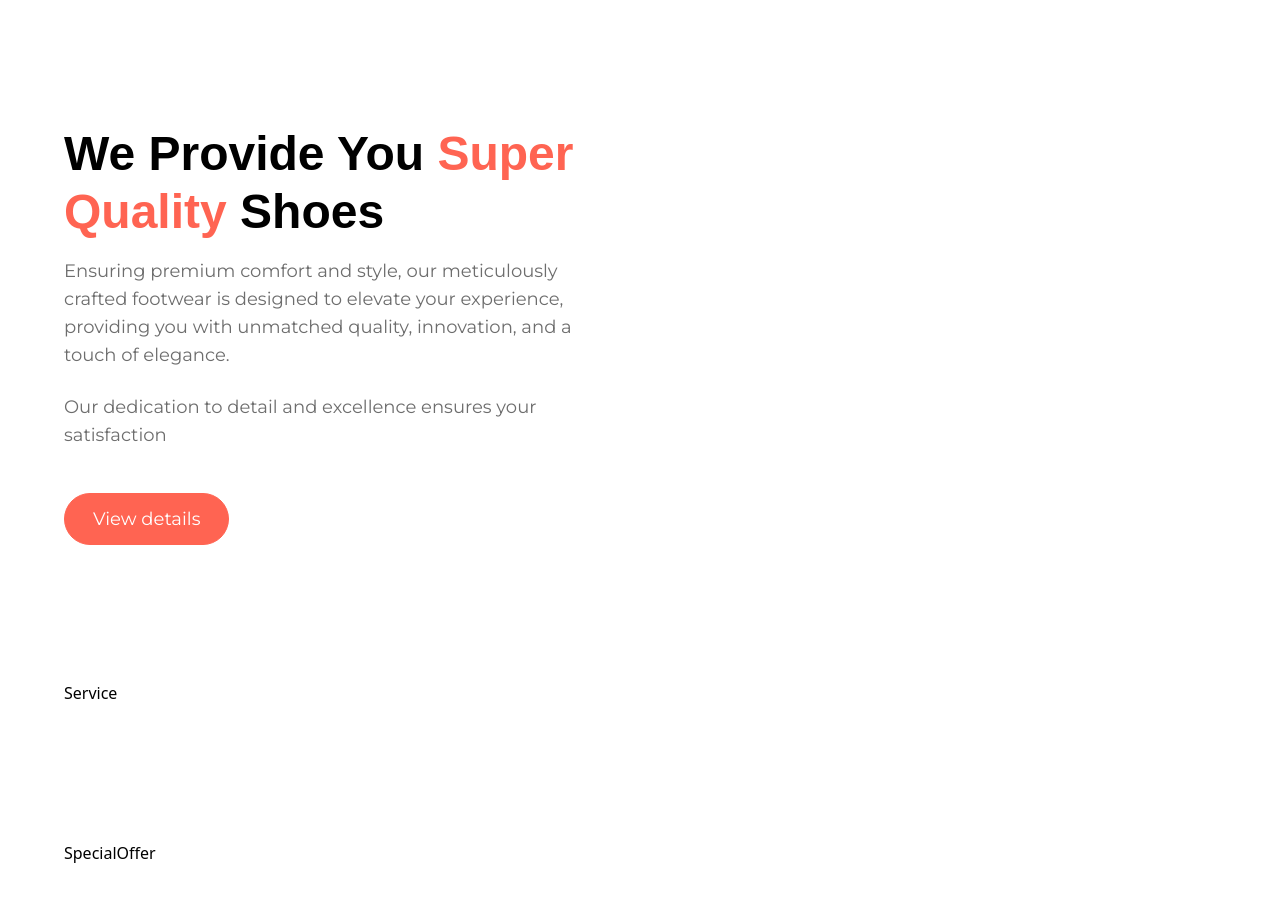
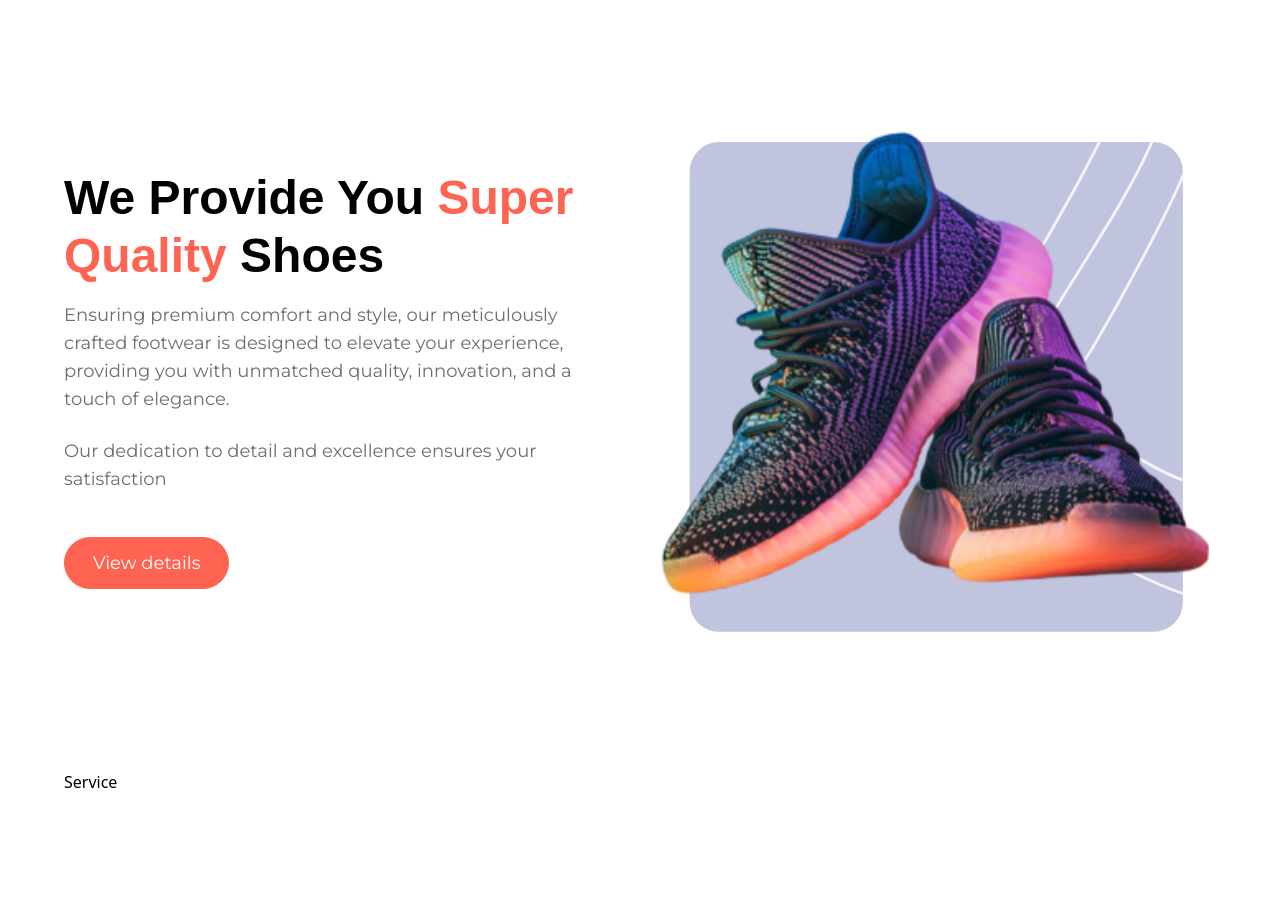
Before and after one commit to CalimanB/Front-End---Tailwind-CSS-React, a React (Vite) app: page / in a window 1280 px wide. Shown: the part 1800-2701 px from the top of the page. Built offline with nearby package versions, Linux system fonts and the light colour scheme; a web font is replaced by a local one.

Commit message:
Super quality finalized

```diff
--- a/src/sections/SuperQuality.jsx
+++ b/src/sections/SuperQuality.jsx
@@ -1,3 +1,4 @@
+import { shoe8 } from "../assets/images";
 import Button from "../components/Button";
 
 const SuperQuality = () => {
@@ -7,14 +8,7 @@
       className="flex justify-between items-center max-lg:flex-col gap-10 w-full max-container"
     >
       <div className="flex flex-1 flex-col">
-        {/* <p className="text-xl font-montserrat text-coral-red">
-          Our Summer Collections
-        </p> */}
         <h2 className="font-palanquin text-4xl capitalize font-bold lg:max-w-lg">
-          {/* <span className="xl:bg-white xl:whitespace-nowrap relative z-10 pr-10">
-            The New Arrival
-          </span>
-          <br /> */}
           We Provide You <span className="text-coral-red">Super</span>
           <span className="text-coral-red"> Quality</span> Shoes
         </h2>
@@ -30,6 +24,15 @@
           <Button label="View details" />
         </div>
       </div>
+      <div className="flex-1 flex justify-center items-center">
+        <img
+          src={shoe8}
+          alt="shoe8"
+          width={570}
+          length={522}
+          className="object-contain"
+        />
+      </div>
     </section>
   );
 };
```
